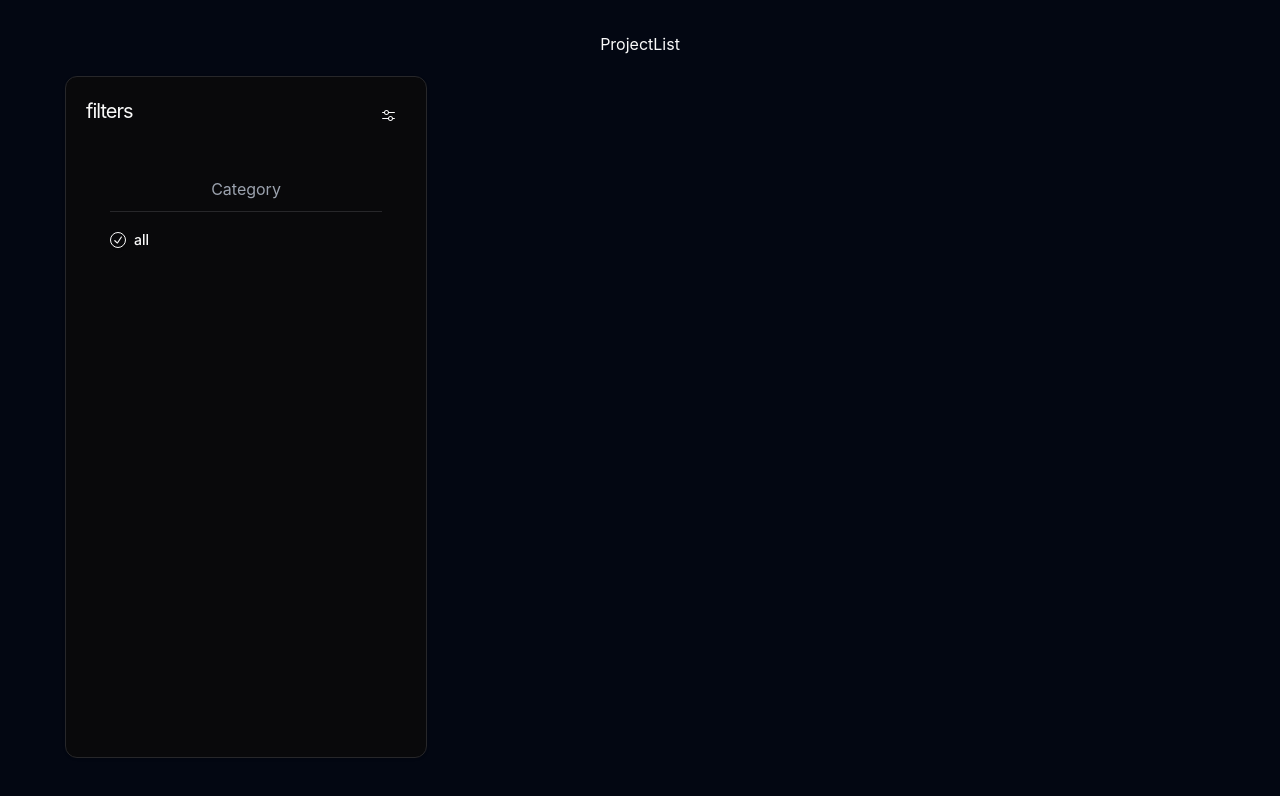
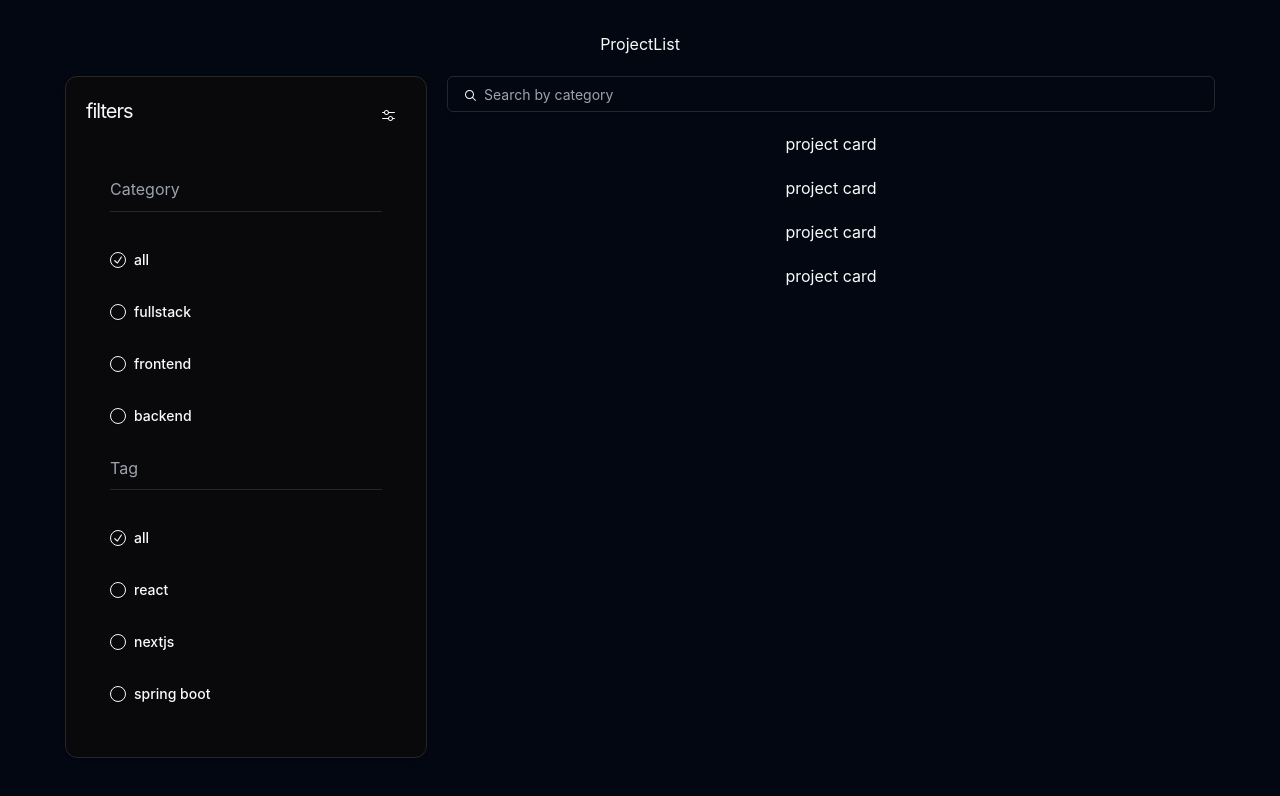
Before and after one commit to Leoric01/projectsmanagmentFE, a React (Vite) app: page / in a window 1280 px wide. Shown: the top 796 px of the page. Built offline with nearby package versions, Linux system fonts and the light colour scheme.

Commit message:
building main page

```diff
--- /dev/null
+++ b/src/components/ui/input.tsx
@@ -0,0 +1,25 @@
+import * as React from "react"
+
+import { cn } from "@/lib/utils"
+
+export interface InputProps
+  extends React.InputHTMLAttributes<HTMLInputElement> {}
+
+const Input = React.forwardRef<HTMLInputElement, InputProps>(
+  ({ className, type, ...props }, ref) => {
+    return (
+      <input
+        type={type}
+        className={cn(
+          "flex h-9 w-full rounded-md border border-input bg-transparent px-3 py-1 text-sm shadow-sm transition-colors file:border-0 file:bg-transparent file:text-sm file:font-medium file:text-foreground placeholder:text-muted-foreground focus-visible:outline-none focus-visible:ring-1 focus-visible:ring-ring disabled:cursor-not-allowed disabled:opacity-50",
+          className
+        )}
+        ref={ref}
+        {...props}
+      />
+    )
+  }
+)
+Input.displayName = "Input"
+
+export { Input }
--- a/src/pages/ProjectList/ProjectList.jsx
+++ b/src/pages/ProjectList/ProjectList.jsx
@@ -1,16 +1,25 @@
 import React from "react";
 import {Card, CardContent} from "@/components/ui/card";
 import {Button} from "@/components/ui/button";
-import {MixerHorizontalIcon} from "@radix-ui/react-icons";
+import {MagnifyingGlassIcon, MixerHorizontalIcon} from "@radix-ui/react-icons";
 import {ScrollArea} from "@/components/ui/scroll-area";
 import {RadioGroup, RadioGroupItem} from "@/components/ui/radio-group";
 import {Label} from "@/components/ui/label"
+import {Input} from "@/components/ui/input";
+
+const tags = [
+    "all", "react", "nextjs", "spring boot", "mysql", "mongodb", "angular", "python", "flask"
+]
 
 const ProjectList = () => {
-    const handleFilterChange = (value) => {
-        console.log("value", value);
-    }
+    const [keyword, setKeyword] = React.useState("");
 
+    const handleFilterChange = (section, value) => {
+        console.log("value", value, section);
+    };
+    const handleSearchChange = (e) => {
+        setKeyword(e.target.value)
+    };
     return (
         <>
             <div>ProjectList</div>
@@ -26,13 +35,44 @@ const ProjectList = () => {
                         <CardContent className="mt-5">
                             <ScrollArea className="space-y-7 h-[70vh]">
                                 <div>
-                                    <h1 className="pb-3 text-gray-400 border-b">Category</h1>
+                                    <h1 className="pb-3 text-gray-400 border-b text-left">Category</h1>
                                     <div className="pt-5">
-                                        <RadioGroup defaultValue="all" onValueChange={(value) => handleFilterChange("category", value)}>
+                                        <RadioGroup
+                                            className="space-y-7 pt-5"
+                                            defaultValue="all"
+                                            onValueChange={(value) => handleFilterChange("category", value)}>
                                             <div className="flex items-center gap-2">
                                                 <RadioGroupItem value="all" id="r1"/>
                                                 <Label htmlFor="r1">all</Label>
                                             </div>
+                                            <div className="flex items-center gap-2">
+                                                <RadioGroupItem value="fullstack" id="r2"/>
+                                                <Label htmlFor="r2">fullstack</Label>
+                                            </div>
+                                            <div className="flex items-center gap-2">
+                                                <RadioGroupItem value="frontend" id="r3"/>
+                                                <Label htmlFor="r3">frontend</Label>
+                                            </div>
+                                            <div className="flex items-center gap-2">
+                                                <RadioGroupItem value="backend" id="r4"/>
+                                                <Label htmlFor="r4">backend</Label>
+                                            </div>
+                                        </RadioGroup>
+                                    </div>
+                                </div>
+                                <div className="pt-9">
+                                    <h1 className="pb-3 text-gray-400 border-b text-left">Tag</h1>
+                                    <div className="pt-5">
+                                        <RadioGroup
+                                            className="space-y-7 pt-5"
+                                            defaultValue="all"
+                                            onValueChange={(value) => handleFilterChange("tag", value)}>
+                                            {tags.map((item) => (
+                                                <div key={item} className="flex items-center gap-2">
+                                                    <RadioGroupItem value={item} id={`r1-${item}`}/>
+                                                    <Label htmlFor={`r1-${item}`}>{item}</Label>
+                                                </div>))}
+
                                         </RadioGroup>
                                     </div>
                                 </div>
@@ -40,7 +80,22 @@ const ProjectList = () => {
                         </CardContent>
                     </Card>
                 </section>
-                <section className="projectListSection w-full lg:w-[48rem]"></section>
+                <section className="projectListSection w-full lg:w-[48rem]">
+                    <div className="flex gap-2 items-center pb-5 justify-between">
+                        <div className="relative p-0 w-full">
+                            <Input className="40% px-9" placeholder="Search by category" onChange={handleSearchChange} />
+                            <MagnifyingGlassIcon className="absolute top-3 left-4"/>
+                        </div>
+                    </div>
+                    <div>
+                        <div className="space-y-5 min-h-[74vh]">
+                            {
+                                keyword?[1,1,1].map((item) => <div key={item}>project card</div>):
+                                    [1,1,1,1].map((item) => <div key={item}>project card</div>)
+                            }
+                        </div>
+                    </div>
+                </section>
             </div>
         </>
     );
```
Also changed, not shown: src/pages/Project/Project.jsx (added).
